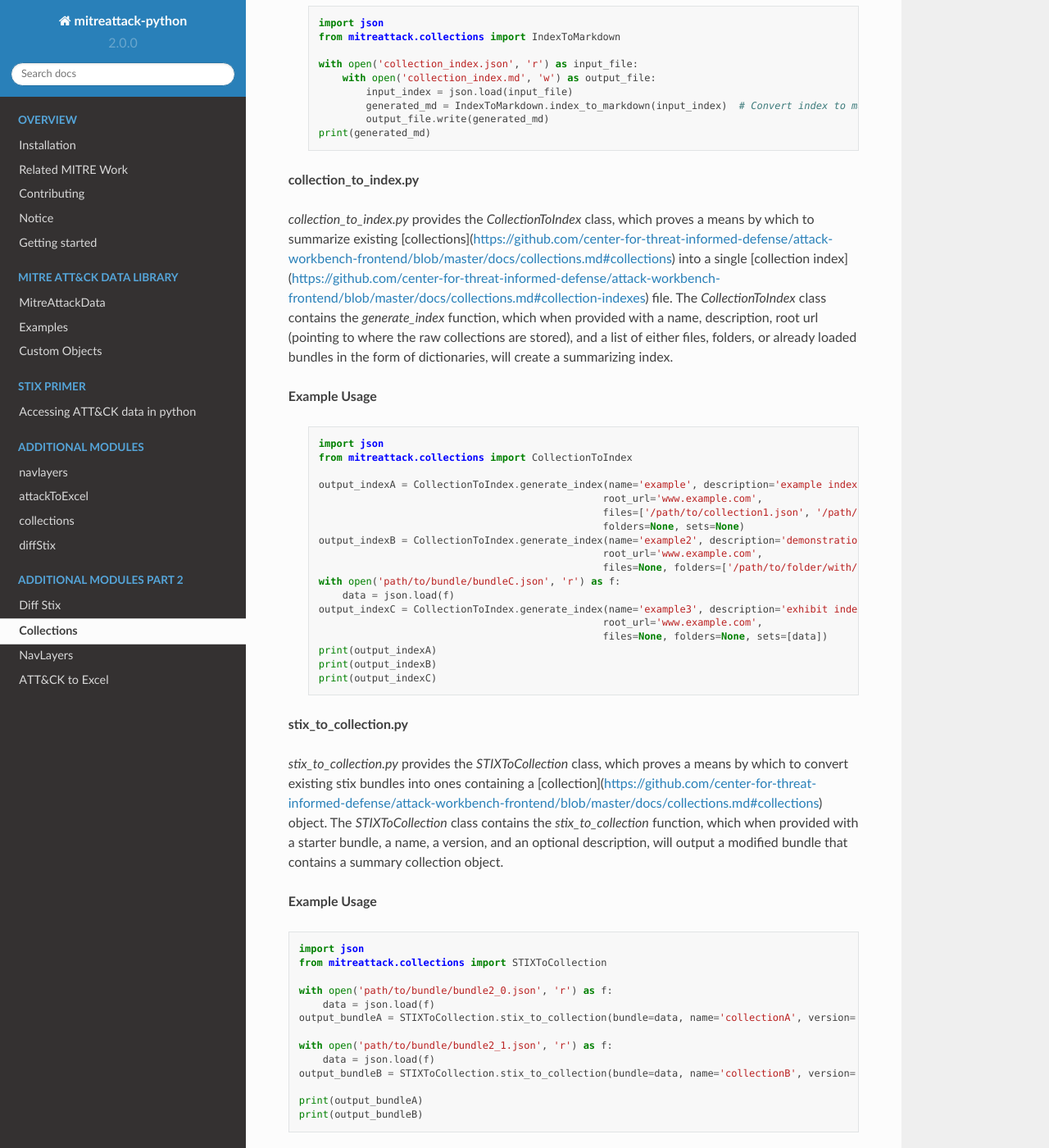
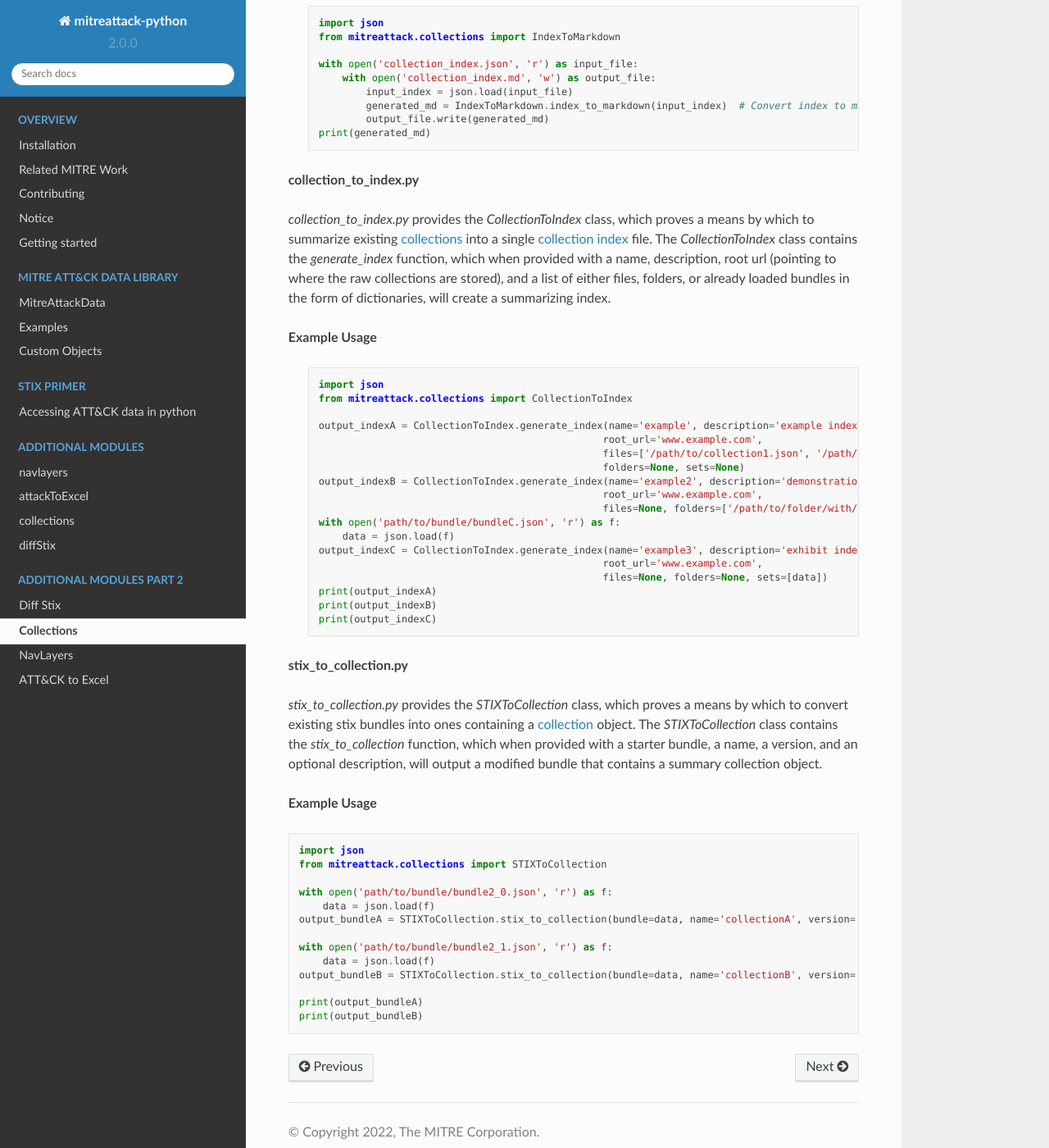
Before and after one commit to mitre-attack/mitreattack-python, a Sphinx documentation site: the page built from docs/collections.rst, in a window 1280 px wide and 1400 px high, scrolled down 729 px. Shown: the whole window at 82% size. Built offline with Sphinx 7.4.7 and the Read the Docs theme 2.0.0, drawn with Linux system fonts in a browser that asks for light colours; pages that are not in the unit, such as notebooks, are missing from menus.

Commit message:
Update collections.rst

```diff
--- a/docs/collections.rst
+++ b/docs/collections.rst
@@ -40,8 +40,8 @@ An example of how to use the class, and method, can be found below.
 **collection_to_index.py**
 
 `collection_to_index.py` provides the `CollectionToIndex` class, which proves a means by which to summarize existing
-[collections](https://github.com/center-for-threat-informed-defense/attack-workbench-frontend/blob/master/docs/collections.md#collections)
-into a single [collection index](https://github.com/center-for-threat-informed-defense/attack-workbench-frontend/blob/master/docs/collections.md#collection-indexes) file.
+`collections <https://github.com/center-for-threat-informed-defense/attack-workbench-frontend/blob/master/docs/collections.md#collections>`_
+into a single `collection index <https://github.com/center-for-threat-informed-defense/attack-workbench-frontend/blob/master/docs/collections.md#collection-indexes>`_ file.
 The `CollectionToIndex` class contains the `generate_index` function, which when provided with a name, description, root url (pointing to where the raw collections are stored),
 and a list of either files, folders, or already loaded bundles in the form of dictionaries, will create a summarizing index.
 
@@ -73,7 +73,7 @@ and a list of either files, folders, or already loaded bundles in the form of di
 
 `stix_to_collection.py` provides the `STIXToCollection` class, which proves a means by which to convert
 existing stix bundles into ones containing a
-[collection](https://github.com/center-for-threat-informed-defense/attack-workbench-frontend/blob/master/docs/collections.md#collections) object.
+`collection <https://github.com/center-for-threat-informed-defense/attack-workbench-frontend/blob/master/docs/collections.md#collections>`_ object.
 The `STIXToCollection` class contains the `stix_to_collection` function, which when provided with a starter bundle,
 a name, a version, and an optional description, will output a modified bundle that contains a summary collection object.
 
```
